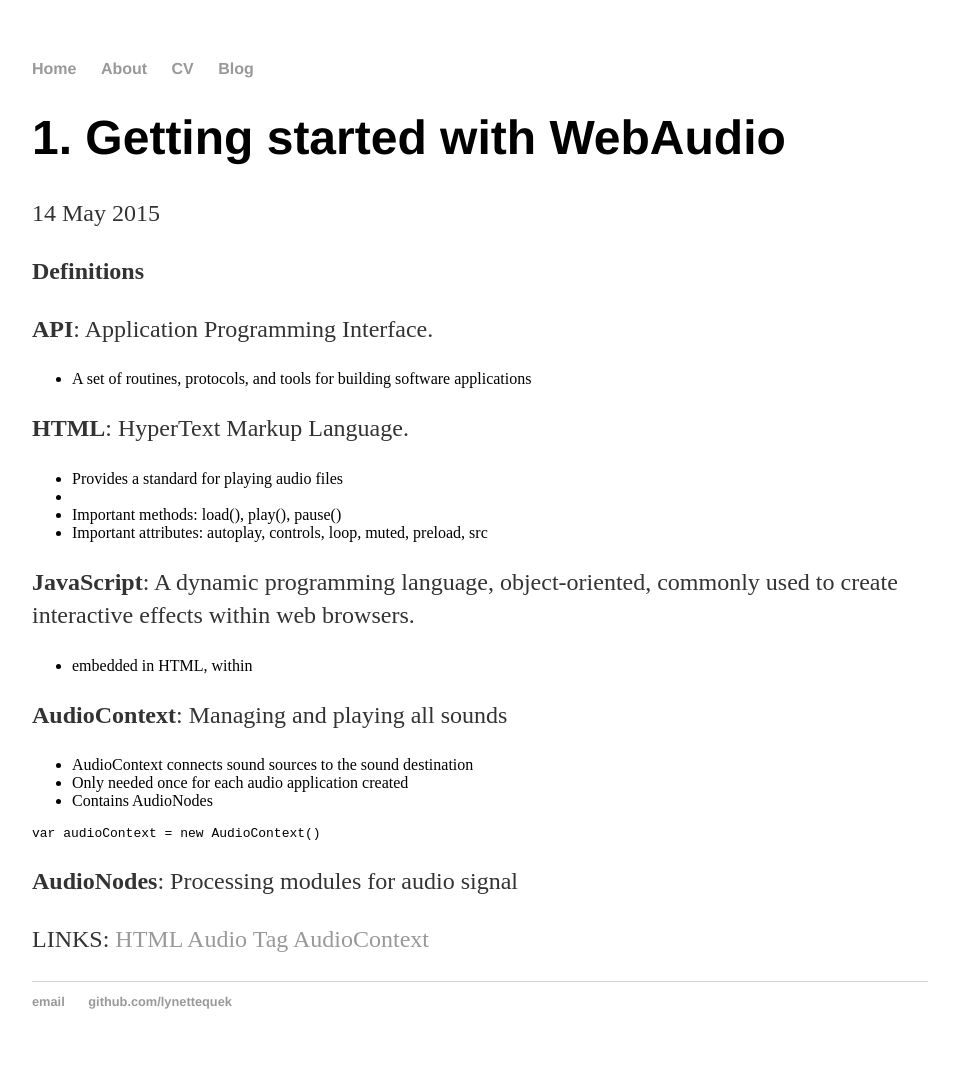
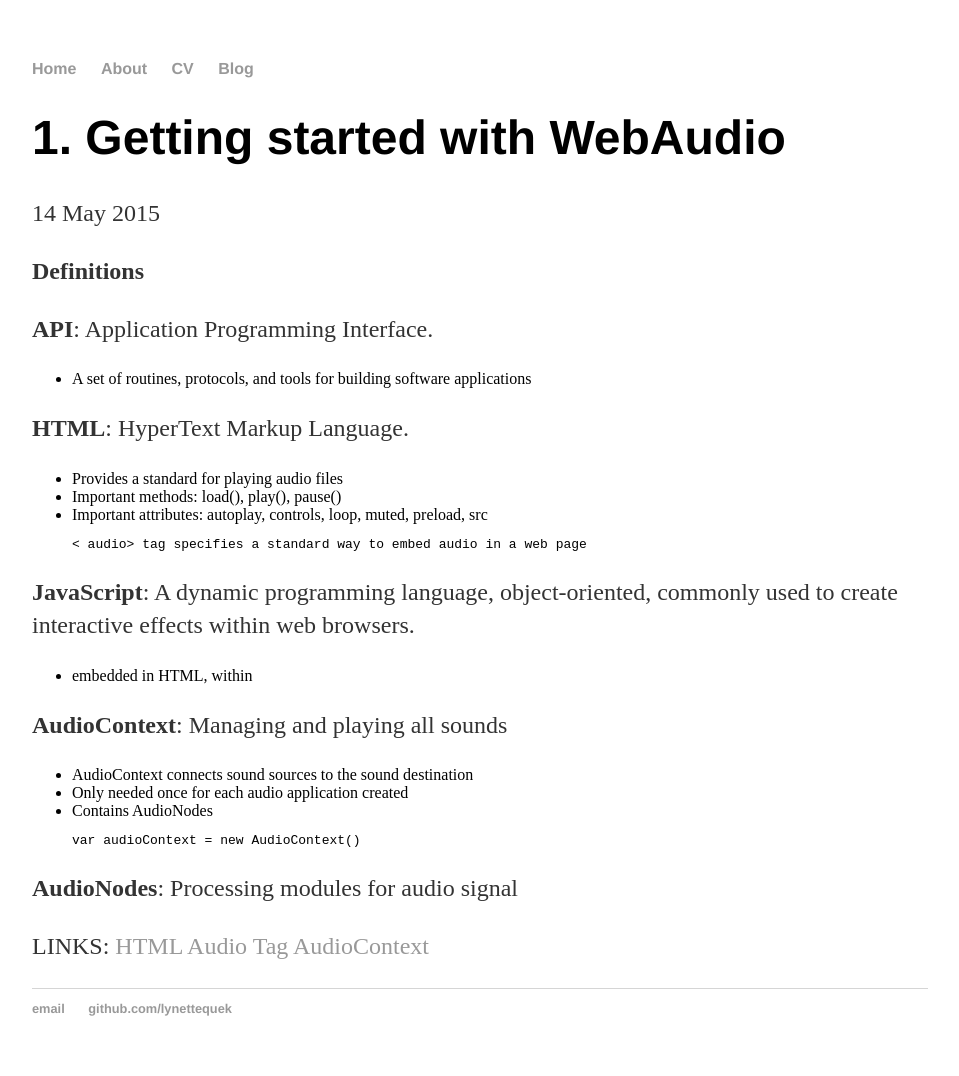
Before and after one commit to lynettequek/lynettequek.github.io, a Jekyll site: the page built from _posts/2015-05-14-WebAudio-Blog-1.md, in a window 1280 px wide. Shown: the whole page, without its empty margins (160-1119 px from the left). Built offline with Jekyll 4.4.1, drawn with Linux system fonts in a browser that asks for light colours.

Commit message:
Update 2015-05-14-WebAudio-Blog-1.md

````diff
--- a/_posts/2015-05-14-WebAudio-Blog-1.md
+++ b/_posts/2015-05-14-WebAudio-Blog-1.md
@@ -13,9 +13,11 @@ date: 2015-05-14
 **HTML**: HyperText Markup Language.
 
 - Provides a standard for playing audio files
-- <audio> tag specifies a standard way to embed audio in a web page
 - Important methods: load(), play(), pause()
 - Important attributes: autoplay, controls, loop, muted, preload, src
+```
+< audio> tag specifies a standard way to embed audio in a web page
+```
 
 **JavaScript**: A dynamic programming language, object-oriented, commonly used to create interactive effects within web browsers.
 
@@ -26,7 +28,6 @@ date: 2015-05-14
 - AudioContext connects sound sources to the sound destination
 - Only needed once for each audio application created
 - Contains AudioNodes
-
 ```
 var audioContext = new AudioContext()
 ```
````
